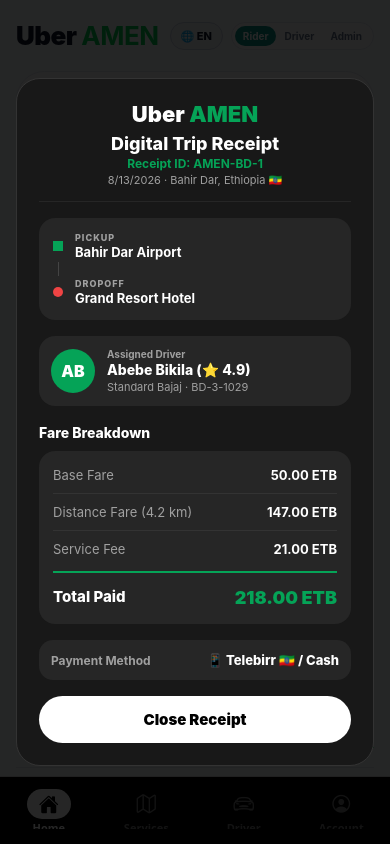
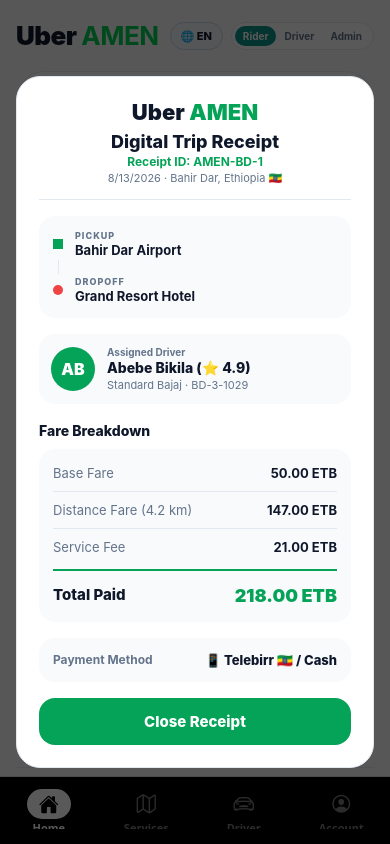
Before and after one commit to babam49-dot/AmenRide, a React Native app in the folder mobile/: screen /Home in a window 390 px wide. Both pictures are taken after a click on the element 195 px from the left and 667 px from the top of the page. Built offline with nearby package versions, Linux system fonts and the light colour scheme; no server answers.

Commit message:
fix(modal): enhance ReceiptModal contrast for light mode view

```diff
--- a/mobile/components/ReceiptModal.js
+++ b/mobile/components/ReceiptModal.js
@@ -1,9 +1,12 @@
 import React from 'react';
 import { StyleSheet, Text, View, Modal, TouchableOpacity, ScrollView } from 'react-native';
 import { useLanguage } from '../context/LanguageContext';
+import { useTheme } from '../context/ThemeContext';
 
 export default function ReceiptModal({ visible, onClose, tripData }) {
   const { t } = useLanguage();
+  const { mode } = useTheme();
+  const isDark = mode === 'dark';
 
   if (!tripData) return null;
 
@@ -13,81 +16,90 @@
   const serviceFee = Math.max(10, Math.round(fare * 0.1));
   const total = baseFare + distanceFare + serviceFee;
 
+  const dynamicStyles = {
+    receiptBox: { backgroundColor: isDark ? '#181818' : '#FFFFFF', borderColor: isDark ? '#333333' : '#E2E8F0' },
+    cardBg: { backgroundColor: isDark ? '#262626' : '#F8FAFC' },
+    textPrimary: { color: isDark ? '#FFFFFF' : '#0F172A' },
+    textSecondary: { color: isDark ? '#A0A0A0' : '#64748B' },
+    divider: { backgroundColor: isDark ? '#333333' : '#E2E8F0' },
+    borderBottom: { borderBottomColor: isDark ? '#262626' : '#E2E8F0' },
+  };
+
   return (
     <Modal visible={visible} transparent animationType="slide">
       <View style={styles.overlay}>
-        <View style={styles.receiptBox}>
+        <View style={[styles.receiptBox, dynamicStyles.receiptBox]}>
           {/* Header */}
-          <View style={styles.header}>
-            <Text style={styles.brandTitle}>Uber <Text style={styles.greenText}>AMEN</Text></Text>
+          <View style={[styles.header, dynamicStyles.borderBottom]}>
+            <Text style={[styles.brandTitle, dynamicStyles.textPrimary]}>Uber <Text style={styles.greenText}>AMEN</Text></Text>
 
-            <Text style={styles.receiptTitle}>{t('receiptTitle')}</Text>
+            <Text style={[styles.receiptTitle, dynamicStyles.textPrimary]}>{t('receiptTitle')}</Text>
             <Text style={styles.receiptId}>Receipt ID: AMEN-BD-{tripData.id || Math.floor(1000 + Math.random() * 9000)}</Text>
-            <Text style={styles.dateText}>{new Date().toLocaleDateString()} · Bahir Dar, Ethiopia 🇪🇹</Text>
+            <Text style={[styles.dateText, dynamicStyles.textSecondary]}>{new Date().toLocaleDateString()} · Bahir Dar, Ethiopia 🇪🇹</Text>
           </View>
 
           <ScrollView style={styles.content} showsVerticalScrollIndicator={false}>
             {/* Route Box */}
-            <View style={styles.routeBox}>
+            <View style={[styles.routeBox, dynamicStyles.cardBg]}>
               <View style={styles.routeRow}>
                 <View style={styles.pickupSquare} />
                 <View style={styles.routeTextCol}>
-                  <Text style={styles.routeLabel}>PICKUP</Text>
-                  <Text style={styles.routeVal}>{tripData.pickup_address || tripData.pickup_name || 'Felege Hiwot Hospital, Bahir Dar'}</Text>
+                  <Text style={[styles.routeLabel, dynamicStyles.textSecondary]}>PICKUP</Text>
+                  <Text style={[styles.routeVal, dynamicStyles.textPrimary]}>{tripData.pickup_address || tripData.pickup_name || 'Felege Hiwot Hospital, Bahir Dar'}</Text>
                 </View>
               </View>
-              <View style={styles.routeLine} />
+              <View style={[styles.routeLine, dynamicStyles.divider]} />
               <View style={styles.routeRow}>
                 <View style={styles.dropoffCircle} />
                 <View style={styles.routeTextCol}>
-                  <Text style={styles.routeLabel}>DROPOFF</Text>
-                  <Text style={styles.routeVal}>{tripData.dropoff_address || tripData.dropoff_name || 'Grand Resort Hotel, Lake Tana'}</Text>
+                  <Text style={[styles.routeLabel, dynamicStyles.textSecondary]}>DROPOFF</Text>
+                  <Text style={[styles.routeVal, dynamicStyles.textPrimary]}>{tripData.dropoff_address || tripData.dropoff_name || 'Grand Resort Hotel, Lake Tana'}</Text>
                 </View>
               </View>
             </View>
 
             {/* Driver & Vehicle */}
-            <View style={styles.driverBox}>
+            <View style={[styles.driverBox, dynamicStyles.cardBg]}>
               <View style={styles.driverAvatar}>
                 <Text style={styles.avatarText}>
                   {(tripData.driver_name || 'Abebe Bikila').split(' ').map(n => n[0]).join('')}
                 </Text>
               </View>
               <View style={styles.driverInfo}>
-                <Text style={styles.driverLabel}>{t('driverAssigned')}</Text>
-                <Text style={styles.driverName}>{tripData.driver_name || 'Abebe Bikila'} (⭐ {tripData.driver_rating || '4.9'})</Text>
-                <Text style={styles.vehicleText}>{tripData.vehicle_type || 'Standard Bajaj'} · {tripData.vehicle_plate || 'BD-3-1029'}</Text>
+                <Text style={[styles.driverLabel, dynamicStyles.textSecondary]}>{t('driverAssigned')}</Text>
+                <Text style={[styles.driverName, dynamicStyles.textPrimary]}>{tripData.driver_name || 'Abebe Bikila'} (⭐ {tripData.driver_rating || '4.9'})</Text>
+                <Text style={[styles.vehicleText, dynamicStyles.textSecondary]}>{tripData.vehicle_type || 'Standard Bajaj'} · {tripData.vehicle_plate || 'BD-3-1029'}</Text>
               </View>
             </View>
 
             {/* Fare Breakdown */}
-            <Text style={styles.sectionHeader}>{t('fareBreakdown')}</Text>
-            <View style={styles.fareTable}>
+            <Text style={[styles.sectionHeader, dynamicStyles.textPrimary]}>{t('fareBreakdown')}</Text>
+            <View style={[styles.fareTable, dynamicStyles.cardBg]}>
               <View style={styles.fareRow}>
-                <Text style={styles.fareLabel}>{t('baseFare')}</Text>
-                <Text style={styles.fareVal}>{baseFare}.00 ETB</Text>
+                <Text style={[styles.fareLabel, dynamicStyles.textSecondary]}>{t('baseFare')}</Text>
+                <Text style={[styles.fareVal, dynamicStyles.textPrimary]}>{baseFare}.00 ETB</Text>
               </View>
-              <View style={styles.divider} />
+              <View style={[styles.divider, dynamicStyles.divider]} />
               <View style={styles.fareRow}>
-                <Text style={styles.fareLabel}>{t('distanceFare')}</Text>
-                <Text style={styles.fareVal}>{distanceFare}.00 ETB</Text>
+                <Text style={[styles.fareLabel, dynamicStyles.textSecondary]}>{t('distanceFare')}</Text>
+                <Text style={[styles.fareVal, dynamicStyles.textPrimary]}>{distanceFare}.00 ETB</Text>
               </View>
-              <View style={styles.divider} />
+              <View style={[styles.divider, dynamicStyles.divider]} />
               <View style={styles.fareRow}>
-                <Text style={styles.fareLabel}>{t('serviceFee')}</Text>
-                <Text style={styles.fareVal}>{serviceFee}.00 ETB</Text>
+                <Text style={[styles.fareLabel, dynamicStyles.textSecondary]}>{t('serviceFee')}</Text>
+                <Text style={[styles.fareVal, dynamicStyles.textPrimary]}>{serviceFee}.00 ETB</Text>
               </View>
               <View style={styles.dividerBold} />
               <View style={styles.fareRowTotal}>
-                <Text style={styles.totalLabel}>{t('totalPaid')}</Text>
+                <Text style={[styles.totalLabel, dynamicStyles.textPrimary]}>{t('totalPaid')}</Text>
                 <Text style={styles.totalVal}>{total}.00 ETB</Text>
               </View>
             </View>
 
             {/* Payment Method */}
-            <View style={styles.paymentBox}>
-              <Text style={styles.paymentLabel}>{t('paymentMethod')}</Text>
-              <Text style={styles.paymentVal}>📱 Telebirr 🇪🇹 / Cash</Text>
+            <View style={[styles.paymentBox, dynamicStyles.cardBg]}>
+              <Text style={[styles.paymentLabel, dynamicStyles.textSecondary]}>{t('paymentMethod')}</Text>
+              <Text style={[styles.paymentVal, dynamicStyles.textPrimary]}>📱 Telebirr 🇪🇹 / Cash</Text>
             </View>
           </ScrollView>
 
@@ -104,7 +116,7 @@
 const styles = StyleSheet.create({
   overlay: {
     flex: 1,
-    backgroundColor: 'rgba(0, 0, 0, 0.85)',
+    backgroundColor: 'rgba(0, 0, 0, 0.65)',
     justifyContent: 'center',
     alignItems: 'center',
     padding: 16,
@@ -112,25 +124,20 @@
   receiptBox: {
     width: '100%',
     maxWidth: 420,
-    backgroundColor: '#181818',
     borderRadius: 24,
     padding: 22,
     borderWidth: 1,
-    borderColor: '#333333',
     maxHeight: '88%',
   },
-
   header: {
     alignItems: 'center',
     marginBottom: 16,
     paddingBottom: 14,
     borderBottomWidth: 1,
-    borderBottomColor: '#262626',
   },
   brandTitle: {
     fontSize: 22,
     fontWeight: '900',
-    color: '#FFFFFF',
   },
   greenText: {
     color: '#05A357',
@@ -138,7 +145,6 @@
   receiptTitle: {
     fontSize: 18,
     fontWeight: '800',
-    color: '#FFFFFF',
     marginTop: 6,
   },
   receiptId: {
@@ -149,17 +155,12 @@
   },
   dateText: {
     fontSize: 11,
-    color: '#A0A0A0',
     marginTop: 2,
   },
-
   content: {
     marginBottom: 16,
   },
-
-  // Route
   routeBox: {
-    backgroundColor: '#262626',
     borderRadius: 16,
     padding: 14,
     marginBottom: 16,
@@ -184,19 +185,15 @@
   routeLine: {
     width: 1,
     height: 14,
-    backgroundColor: '#444444',
     marginLeft: 4.5,
     marginVertical: 2,
   },
   routeTextCol: { flex: 1 },
-  routeLabel: { fontSize: 9, fontWeight: '800', color: '#A0A0A0', letterSpacing: 1 },
-  routeVal: { fontSize: 13, fontWeight: '700', color: '#FFFFFF', marginTop: 1 },
-
-  // Driver
+  routeLabel: { fontSize: 9, fontWeight: '800', letterSpacing: 1 },
+  routeVal: { fontSize: 13, fontWeight: '700', marginTop: 1 },
   driverBox: {
     flexDirection: 'row',
     alignItems: 'center',
-    backgroundColor: '#262626',
     borderRadius: 16,
     padding: 12,
     marginBottom: 18,
@@ -216,14 +213,11 @@
     fontWeight: '900',
   },
   driverInfo: { flex: 1 },
-  driverLabel: { fontSize: 10, color: '#A0A0A0', fontWeight: '700' },
-  driverName: { fontSize: 14, fontWeight: '800', color: '#FFFFFF', marginTop: 1 },
-  vehicleText: { fontSize: 11, color: '#A0A0A0', marginTop: 2 },
-
-  // Fare
-  sectionHeader: { fontSize: 14, fontWeight: '800', color: '#FFFFFF', marginBottom: 10 },
+  driverLabel: { fontSize: 10, fontWeight: '700' },
+  driverName: { fontSize: 14, fontWeight: '800', marginTop: 1 },
+  vehicleText: { fontSize: 11, marginTop: 2 },
+  sectionHeader: { fontSize: 14, fontWeight: '800', marginBottom: 10 },
   fareTable: {
-    backgroundColor: '#262626',
     borderRadius: 16,
     paddingHorizontal: 14,
     paddingVertical: 6,
@@ -234,39 +228,34 @@
     justifyContent: 'space-between',
     paddingVertical: 10,
   },
-  fareLabel: { fontSize: 13, color: '#A0A0A0' },
-  fareVal: { fontSize: 13, fontWeight: '700', color: '#FFFFFF' },
-  divider: { height: 1, backgroundColor: '#333333' },
+  fareLabel: { fontSize: 13 },
+  fareVal: { fontSize: 13, fontWeight: '700' },
+  divider: { height: 1 },
   dividerBold: { height: 2, backgroundColor: '#05A357', marginVertical: 4 },
   fareRowTotal: {
     flexDirection: 'row',
     justifyContent: 'space-between',
     paddingVertical: 10,
   },
-  totalLabel: { fontSize: 15, fontWeight: '800', color: '#FFFFFF' },
+  totalLabel: { fontSize: 15, fontWeight: '800' },
   totalVal: { fontSize: 18, fontWeight: '900', color: '#05A357' },
-
   paymentBox: {
     flexDirection: 'row',
     justifyContent: 'space-between',
-    alignItems: 'center',
-    backgroundColor: '#262626',
-    borderRadius: 14,
-    padding: 12,
+    borderRadius: 16,
+    padding: 14,
   },
-  paymentLabel: { fontSize: 12, color: '#A0A0A0', fontWeight: '700' },
-  paymentVal: { fontSize: 13, fontWeight: '800', color: '#FFFFFF' },
-
-  // Close Btn
+  paymentLabel: { fontSize: 12, fontWeight: '700' },
+  paymentVal: { fontSize: 13, fontWeight: '800' },
   closeBtn: {
-    backgroundColor: '#FFFFFF',
-    borderRadius: 30,
+    backgroundColor: '#05A357',
+    borderRadius: 16,
     paddingVertical: 14,
     alignItems: 'center',
   },
   closeBtnText: {
-    color: '#000000',
+    color: '#FFFFFF',
     fontSize: 15,
-    fontWeight: '900',
+    fontWeight: '800',
   },
 });
```
